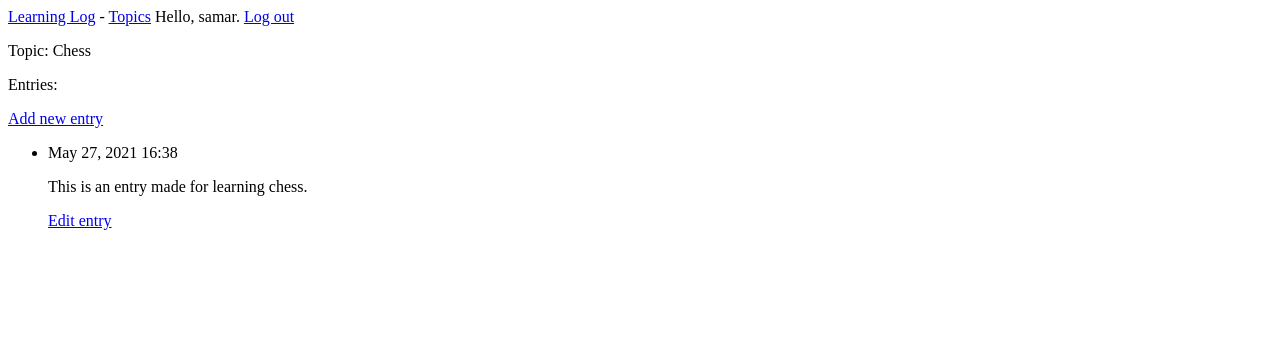
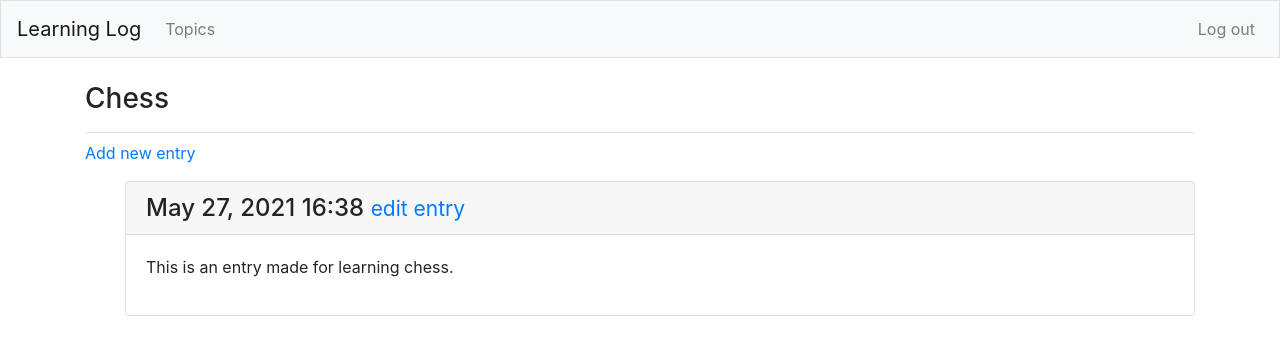
Before and after one commit to samar2788/Python_2021, a Django app: page /topics/1/ in a window 1280 px wide. Shown: the top 355 px of the page. Run offline with Django 3.2, Linux system fonts and the light colour scheme; a user stored in the database is signed in; data comes from the database, SQL or seed files in the repository; both versions use the stored data as it was after the commit; some libraries are stand-ins or nearby versions.

Commit message:
Working project with all the modifications done

```diff
--- a/Django/learning_log/learning_log/settings.py
+++ b/Django/learning_log/learning_log/settings.py
@@ -34,6 +34,8 @@ INSTALLED_APPS = [
     #My apps
     'learning_logs',
     'users',
+    #Third party apps
+    'bootstrap4',
     #Default django apps
     'django.contrib.admin',
     'django.contrib.auth',
--- a/Django/learning_log/learning_logs/templates/learning_logs/base.html
+++ b/Django/learning_log/learning_logs/templates/learning_logs/base.html
@@ -1,8 +1,51 @@
-<p>
-    <a href="{% url 'learning_logs:index'%}">Learning Log</a> -
-    <a href="{% url 'learning_logs:topics' %}">Topics</a> {% if user.is_authenticated %} Hello, {{ user.username }}.
-    <a href="{% url 'users:logout' %}">Log out</a> {% else %}
-    <a href="{% url 'users:register' %}">Register</a>
-    <a href="{% url 'users:login' %}">Log in</a> {% endif %}
-</p>
-{% block content %}{% endblock content %}
+{% load bootstrap4 %}
+
+<!doctype html>
+<html lang="en">
+
+<head>
+    <meta charset="utf-8">
+    <meta name="viewport" content="width=device-width, initial-scale=1,shrink-to-fit=no">
+    <title>Learning Log</title>
+    {% bootstrap_css %} {% bootstrap_javascript jquery='full' %}
+</head>
+
+<body>
+    <nav class="navbar navbar-expand-md navbar-light bg-light mb-4 border">
+        <a href="{% url 'learning_logs:index' %}" class="navbar-brand">Learning Log</a>
+        <button class="navbar-toggler" type="button" data-toggle="collapse" data-target="#navbarCollapse" aria-controls="navbarCollapse" aria-expanded="false" aria-label="Toggle navigation">
+                <span class="navbar-toggler-icon"></span>
+            </button>
+        <div class="collapse navbar-collapse" id="navbarCollapse">
+            <ul class="navbar-nav mr-auto">
+                <li class="nav-item">
+                    <a href="{% url 'learning_logs:topics' %}" class="nav-link">Topics</a>
+                </li>
+            </ul>
+            <ul class="navbar-nav ml-auto">
+                {% if user.is_authenticated %}
+                <li class="nav-item">
+                    <a href="{% url 'users:logout' %}" class="nav-link">Log out</a>
+                </li>
+                {% else %}
+                <li class="nav-item">
+                    <a href="{% url 'users:register' %}" class="nav-link">Register</a>
+                </li>
+                <li class="nav-item">
+                    <a href="{% url 'users:login' %}" class="nav-link">Log In</a>
+                </li>
+                {% endif %}
+            </ul>
+        </div>
+    </nav>
+    <main role="main" class="container">
+        <div class="pb-2 mb-2 border-bottom">
+            {% block page_header %}{% endblock page_header %}
+        </div>
+        <div>
+            {% block content %}{% endblock content %}
+        </div>
+    </main>
+</body>
+
+</html>
--- a/Django/learning_log/learning_logs/templates/learning_logs/topic.html
+++ b/Django/learning_log/learning_logs/templates/learning_logs/topic.html
@@ -1,24 +1,22 @@
-{% extends 'learning_logs/base.html' %} {% block content %}
-
-<p>Topic: {{ topic }}</p>
-
-<p>Entries:</p>
+{% extends 'learning_logs/base.html' %} {% block page_header %}
+<h3>{{ topic }}</h3>
+{% endblock page_header %} {% block content %}
 <p>
     <a href="{% url 'learning_logs:new_entry' topic.id %}">Add new entry</a>
 </p>
 
 <ul>
     {% for entry in entries %}
-    <li>
-        <p>{{ entry.date_added|date:'M d, Y H:i' }}</p>
-        <p>{{ entry.text|linebreaks }}</p>
-        <p>
-            <a href="{% url 'learning_logs:edit_entry' entry.id %}">Edit entry</a>
-        </p>
-    </li>
+    <div class="card mb-3">
+        <h4 class="card-header">
+            {{ entry.date_added|date:'M d, Y H:i' }}
+            <small><a href="{% url 'learning_logs:edit_entry' entry.id %}">
+            edit entry</a></small>
+        </h4>
+        <div class="card-body">
+            {{ entry.text|linebreaks }}
+        </div>
+    </div>
     {% empty %}
-    <li>There are no entries for this topic yet.</li>
-    {% endfor %}
-</ul>
-
-{% endblock content %}
+    <p>There are no entries for this topic yet.</p>
+    {% endfor %} {% endblock content %}
```
Also changed, not shown: Django/learning_log/learning_logs/templates/learning_logs/index.html (+7 -4 lines), Django/learning_log/learning_logs/templates/learning_logs/topics.html (+10 -4 lines), Django/learning_log/users/templates/registration/login.html (+6 -6 lines), Django/learning_log/db.sqlite3.
